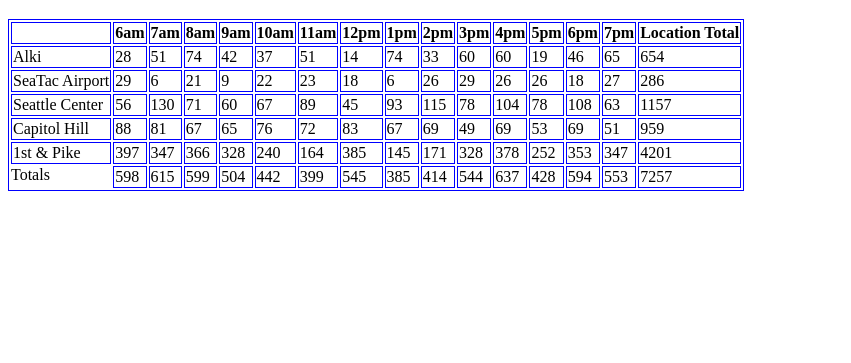
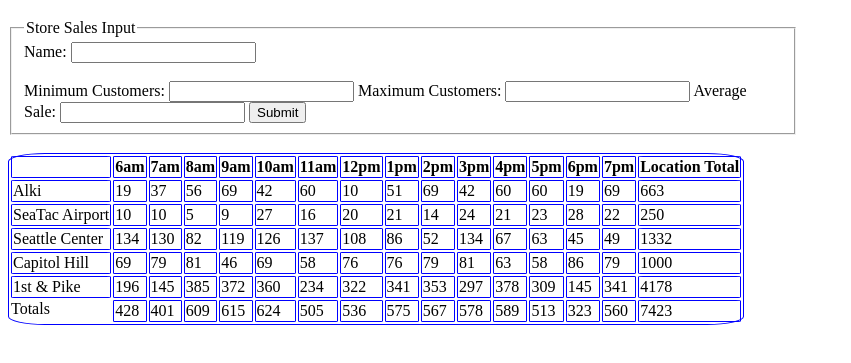
Before and after one commit to broxsonl/salmoncookies, a plain HTML site: page sales.html in a window 1280 px wide. Shown: the part 61-424 px from the top of the page, without its empty margins (0-851 px from the left). Drawn offline with Linux system fonts and the light colour scheme.

Commit message:
Rewrote the code written with Adrian. Couldn't get the stretch goal working.

```diff
--- a/css/style.css
+++ b/css/style.css
@@ -1,10 +1,24 @@
 table{
 
 }
-
-table, th, td {
-   border: 1px blue solid;
+fieldset {
+  width: 60%;
+}
+#salesInput {
+  align-self: center;
 }
 
+table, tr, th, td {
+   border: 1px blue solid;
+   border-radius: 5%;
+}
+
+th {
+  background-color: ;
+}
+
+bigStupidTotal {
+  font-style: bold;
+}
 
 Make fish image bullets on the page!!!
--- a/js/app.js
+++ b/js/app.js
@@ -6,65 +6,64 @@ var hours = ['6am', '7am', '8am', '9am', '10am', '11am', '12pm', '1pm', '2pm', '
 var storeLocations = [];
 
 var salmonTable = document.getElementById('salmonTable');
+var salesInput = document.getElementById('salesInput');
+// var clearTable = document.getElementById('submit');
 
 //Store constructor
-function Store(name, minCust, maxCust, avgCookie) {
+function Store(name, minCustomers, maxCustomers, avgCookies) {
   //Properties
   this.name = name;
-  this.minCust = minCust;
-  this.maxCust = maxCust;
-  this.avgCookie = avgCookie;
+  this.minCustomers = minCustomers;
+  this.maxCustomers = maxCustomers;
+  this.avgCookies = avgCookies;
   //Arrays
-  this.avgCustArray = [];
-  this.cookiesEachHourArray = [];
-  this.totalCookies = 0;
+  this.averageCustomersPerHour = [];
+  this.averageCookiesPerHour = [];
+  this.totalCookiesPerDay = 0;
+  //Methods
+  this.numOfCustomersPerHour();
+  this.cookiesPerCustomer();
   //Push the created instance to the storeLocations array
   storeLocations.push(this);
-}
-
-//Store function to calculate random num of customers per hour
-
-Store.prototype.numCustHourly = function() {
-  for (var i = 0; i < hours.length; i++) {
-    var singleHourCust = Math.floor(Math.random() * (this.maxCust - this.minCust + 1)) + this.minCust;
-    this.avgCustArray.push(singleHourCust);
-  }
 };
-//Store function to get product of avgCookie and numCustHourly
-
-Store.prototype.cookiesPerCustomer = function() {
-  this.numCustHourly();
-  for (var i = 0; i < hours.length; i++) {
-    var singleHourCookies = Math.ceil(this.avgCustArray[i] * this.avgCookie);
-    this.cookiesEachHourArray.push(singleHourCookies);
-    this.totalCookies += singleHourCookies;
-  }
-};
-//Store function to render the data to the table
-
 Store.prototype.render = function() {
-  this.cookiesPerCustomer();
   var trRowName = document.createElement('tr');
   var tdStore = document.createElement('td');
   tdStore.textContent = this.name;
   trRowName.appendChild(tdStore);
-  for (var i = 0; i < this.cookiesEachHourArray.length; i++) {
+  for (var i = 0; i < this.averageCookiesPerHour.length; i++) {
     var tdCell = document.createElement('td');
-    tdCell.textContent = this.cookiesEachHourArray[i];
+    tdCell.textContent = this.averageCookiesPerHour[i];
     trRowName.appendChild(tdCell);
   };
   var tdTotal = document.createElement('td');
-  tdTotal.textContent = this.totalCookies;
+  tdTotal.textContent = this.totalCookiesPerDay;
   trRowName.appendChild(tdTotal);
   salmonTable.appendChild(trRowName);
 };
+Store.prototype.numOfCustomersPerHour = function() {
+  for (var i = 0; i < hours.length; i++) {
+    var singleHourCustomers = Math.floor(Math.random() * (this.maxCustomers - this.minCustomers + 1)) + this.minCustomers;
+    this.averageCustomersPerHour.push(singleHourCustomers);
+  }
+};
+Store.prototype.cookiesPerCustomer = function() {
+  for (var i = 0; i < hours.length; i++) {
+    var singleHourCookies = Math.ceil(this.averageCustomersPerHour[i] * this.avgCookies);
+    this.averageCookiesPerHour.push(singleHourCookies);
+    this.totalCookiesPerDay += singleHourCookies;
+  }
+};
 
-//Store locations
+//Store Object Declarations
 new Store('Alki', 2, 16, 4.6); //eslint-disable-line
 new Store('SeaTac Airport', 3, 24, 1.2); //eslint-disable-line
 new Store('Seattle Center', 11, 38, 3.7); //eslint-disable-line
 new Store('Capitol Hill', 20, 38, 2.3); //eslint-disable-line
 new Store('1st & Pike', 23, 65, 6.3); //eslint-disable-line
+
+//Store method to calculate input for our arrays.
+
 
 //Table creation functions
 function makeHeaderRow() { //eslint-disable-line
@@ -98,9 +97,8 @@ function makeFooterRow() { //eslint-disable-line
   for (var i = 0; i < hours.length; i++) {
     var hourlyTotal = 0;
     for (var j = 0; j < storeLocations.length; j++) {
-      hourlyTotal = hourlyTotal + storeLocations[j].cookiesEachHourArray[i];
-      bigStupidTotal += storeLocations[j].cookiesEachHourArray[i];
-      console.log(bigStupidTotal);
+      hourlyTotal = hourlyTotal + storeLocations[j].averageCookiesPerHour[i];
+      bigStupidTotal += storeLocations[j].averageCookiesPerHour[i];
     }
     var tdElement = document.createElement('td');
     tdElement.textContent = hourlyTotal;
@@ -109,8 +107,57 @@ function makeFooterRow() { //eslint-disable-line
   tdElement = document.createElement('td');
   tdElement.textContent = bigStupidTotal;
   tableRow.appendChild(tdElement);
-};
+}
+
+//Event Handler function
+function dataInput(event) {
+  event.preventDefault();
+  console.log('Submit button was clicked');
+//If statement to prevent empty text fields
+  if (!event.target.name.value || !event.target.minCustomers.value || !event.target.maxCustomers.value || !event.target.avgCookies.value) {
+    return alert('Fields cannot be empty!');
+  }
+
+  var name = event.target.name.value;
+  var minCustomers = parseInt(event.target.minCustomers.value);
+  var maxCustomers = parseInt(event.target.maxCustomers.value);
+  var avgCookies = parseInt(event.target.avgCookies.value);
+
+  var newStore = new Store(name, minCustomers, maxCustomers, avgCookies);
+  // for (var i = 0; i < storeLocations.length; i++) {
+  //   if (storeLocations[i].name === event.target.name.value) {
+  //     storeLocations[i].minCustomers = parseInt(event.target.minCustomers.value);
+  //     storeLocations[i].maxCustomers = parseInt(event.target.maxCustomers.value);
+  //     storeLocations[i].avgCookies = parseFloat(event.target.avgCookies.value);
+  //     storeLocations[i].averageCustomersPerHour = [];
+  //     storeLocations[i].averageCookiesPerHour = [];
+  //     storeLocations[i].numOfCustomersPerHour;
+  //     storeLocations[i].cookiesPerCustomer;
+  //   }
+  // }
+
+//Clears the rendered table from the page.
+  function clearTable() {
+    salmonTable.innerHTML = '';
+  };
+  clearTable();
+
+
+//Code to make the input fields blank after user submits
+  event.target.name.value = null;
+  event.target.minCustomers.value = null;
+  event.target.maxCustomers.value = null;
+  event.target.avgCookies.value = null;
+
+//Re-creating our table with the new user inputs
+  makeHeaderRow();
+  renderAllStores();
+  makeFooterRow();
+}
+
 
 makeHeaderRow();
 renderAllStores();
 makeFooterRow();
+
+salesInput.addEventListener('submit', dataInput);
--- a/sales.html
+++ b/sales.html
@@ -3,14 +3,30 @@
   <head>
     <title>Sales Figures for Salmon Cookies</title>
     <link rel="stylesheet" type="text/css" href="css/style.css">
+  </head>
     <body>
       <h1>Salmon Cookies Sales Review</h1>
-      <table id="salmonTable">
-      </table>
 
+    <form id="salesInput" >
+      <fieldset>
+        <legend>Store Sales Input</legend>
+        <label id="nameInput">Name:
+        <input type="text" name="name"></label></br></br>
+        <label>Minimum Customers:
+        <input type="text" name="minCustomers"></label>
+        <label>Maximum Customers:
+        <input type="text" name="maxCustomers"></label>
+        <label>Average Sale:
+        <input type="text" name="avgCookies"></label>
+        <button id="submit">Submit</button>
+      </fieldset> </br>
 
+      <section class="mainData">
+        <table id="salmonTable">
+        </table>
+      </section>
+      </form>
 
       <script src = "js/app.js"> </script>
     </body>
-  </head>
   </html>
```
